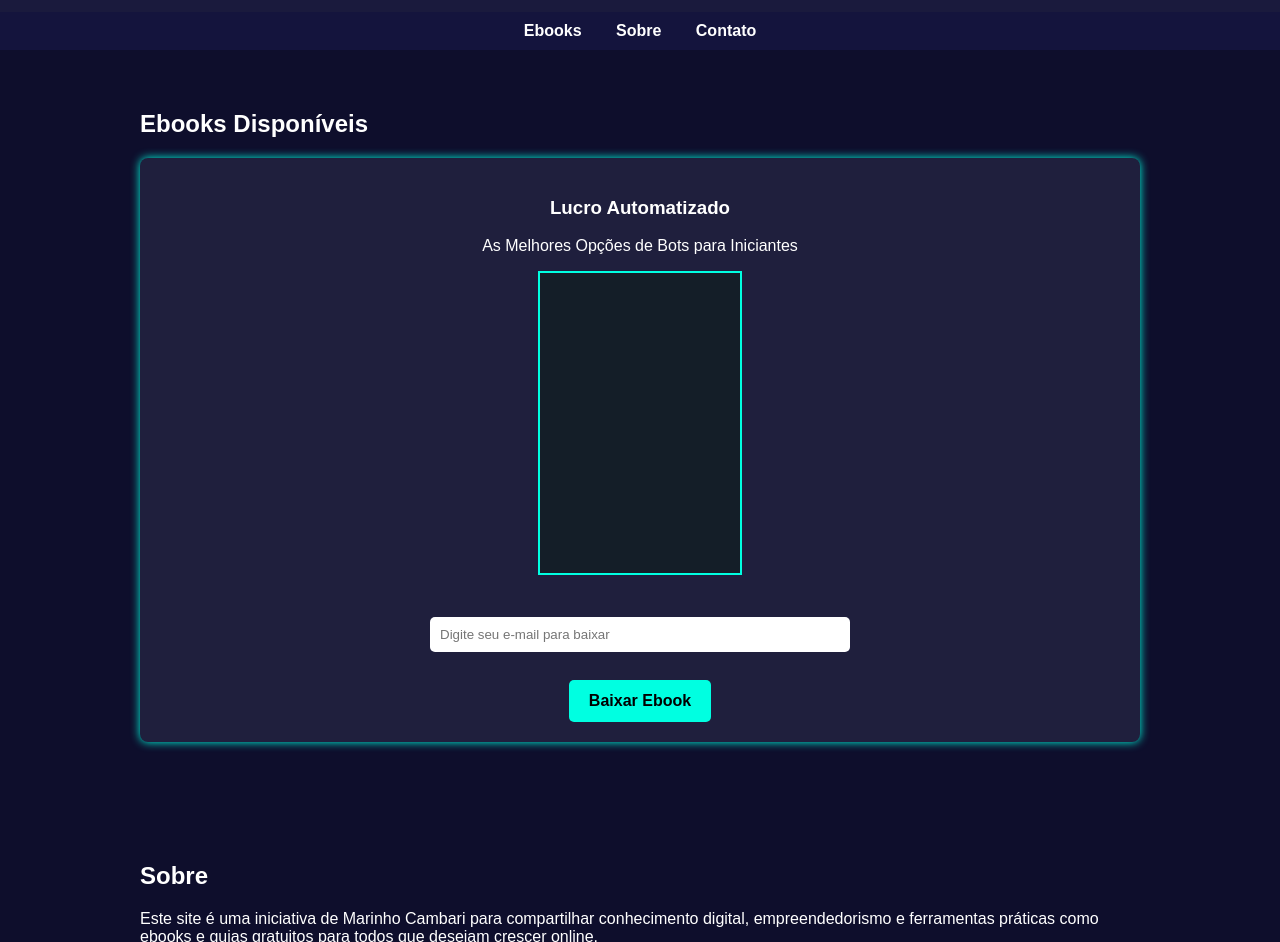
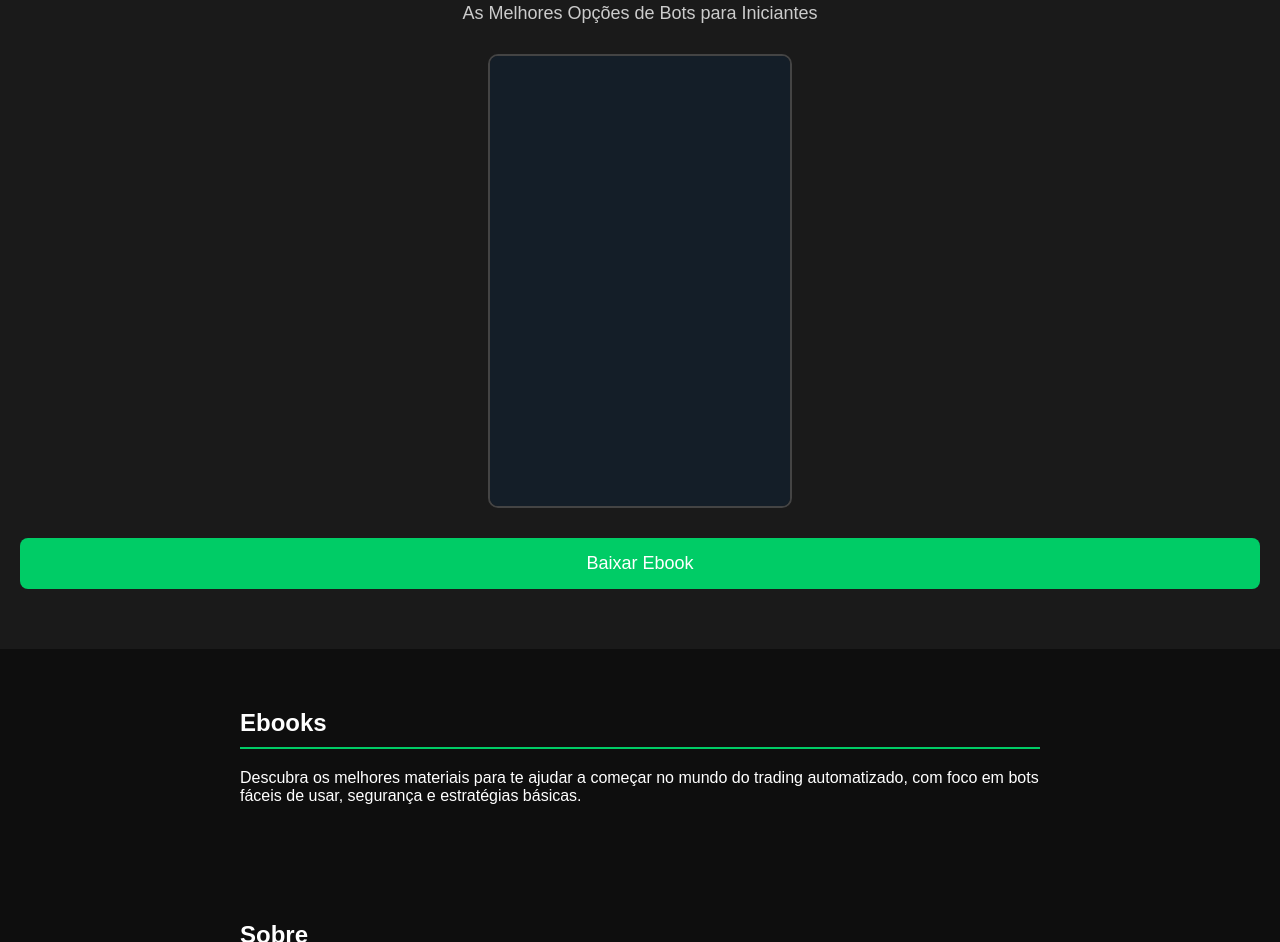
Before and after one commit to Marinhocambari/Marinho---Site, a plain HTML site: page index.html in a window 1280 px wide. Shown: the part 115-1057 px from the top of the page. Drawn offline with Linux system fonts and the light colour scheme.

Commit message:
Update index.html
Atualizando o arquivo do Index.html

```diff
--- a/index.html
+++ b/index.html
@@ -1,134 +1,97 @@
-
-<!DOCTYPE html>
+!DOCTYPE html>
 <html lang="pt">
 <head>
   <meta charset="UTF-8" />
   <meta name="viewport" content="width=device-width, initial-scale=1.0"/>
-  <title>Biblioteca Digital - Marinho</title>
+  <title>Lucro Automatizado</title>
   <style>
     body {
+      font-family: Arial, sans-serif;
+      background-color: #0e0e0e;
+      color: #ffffff;
       margin: 0;
-      font-family: 'Arial', sans-serif;
-      background-color: #0e0e2c;
-      color: white;
+      padding: 0;
     }
     header {
-      background-color: #1a1a3d;
-      padding: 20px;
+      background-color: #1a1a1a;
       text-align: center;
+      padding: 40px 20px;
     }
     header h1 {
+      font-size: 36px;
       margin: 0;
-      color: #00ffe1;
     }
-    nav {
-      background-color: #14143d;
-      padding: 10px 0;
+    header p {
+      font-size: 18px;
+      color: #ccc;
+    }
+    .capa {
+      display: block;
+      margin: 30px auto;
+      max-width: 300px;
+      border: 2px solid #444;
+      border-radius: 10px;
+    }
+    .botao-download {
+      display: block;
+      margin: 20px auto;
+      padding: 15px 25px;
+      background-color: #00cc66;
+      color: white;
+      font-size: 18px;
       text-align: center;
+      text-decoration: none;
+      border-radius: 8px;
+      transition: background 0.3s;
     }
-    nav a {
-      color: white;
-      text-decoration: none;
-      margin: 0 15px;
-      font-weight: bold;
+    .botao-download:hover {
+      background-color: #00994d;
     }
     section {
       padding: 40px 20px;
-      max-width: 1000px;
+      max-width: 800px;
       margin: auto;
     }
-    .ebook {
-      background: #1f1f3d;
-      padding: 20px;
-      margin: 20px 0;
-      border-radius: 8px;
-      box-shadow: 0 0 10px #00ffe1;
-      text-align: center;
-    }
-    .ebook img {
-      max-width: 200px;
-      margin-bottom: 10px;
-      border: 2px solid #00ffe1;
-    }
-    .btn {
-      background-color: #00ffe1;
-      color: #000;
-      padding: 12px 20px;
-      border-radius: 5px;
-      text-decoration: none;
-      font-weight: bold;
+    h2 {
+      border-bottom: 2px solid #00cc66;
+      padding-bottom: 10px;
     }
     footer {
-      background-color: #1a1a3d;
+      background-color: #1a1a1a;
+      color: #aaa;
       text-align: center;
       padding: 20px;
       margin-top: 40px;
     }
-    form {
-      display: flex;
-      flex-direction: column;
-      align-items: center;
-    }
-    input, textarea {
-      padding: 10px;
-      margin: 10px;
-      width: 80%;
-      max-width: 400px;
-      border-radius: 5px;
-      border: none;
-    }
-    input[type="submit"] {
-      background-color: #00ffe1;
-      color: black;
-      font-weight: bold;
-      cursor: pointer;
-    }
   </style>
 </head>
 <body>
+
   <header>
-    <h1>Biblioteca Digital</h1>
-    <p>Por Marinho Cambari</p>
+    <h1>Lucro Automatizado</h1>
+    <p>As Melhores Opções de Bots para Iniciantes</p>
+    <img src="capa-ebook.png" alt="Capa do Ebook" class="capa">
+    <a href="Lucro_Automatizado_Ebook.pdf" class="botao-download" download>Baixar Ebook</a>
   </header>
 
-  <nav>
-    <a href="#ebooks">Ebooks</a>
-    <a href="#sobre">Sobre</a>
-    <a href="#contato">Contato</a>
-  </nav>
-
   <section id="ebooks">
-    <h2>Ebooks Disponíveis</h2>
-    <div class="ebook">
-      <h3>Lucro Automatizado</h3>
-      <p>As Melhores Opções de Bots para Iniciantes</p>
-      <img src="capa-ebook.png" alt="Capa do Ebook">
-      <br><br>
-      <form action="#" method="POST">
-        <input type="email" placeholder="Digite seu e-mail para baixar" required />
-        <br>
-        <a class="btn" href="ebook-lucro-automatizado.pdf" download>Baixar Ebook</a>
-      </form>
-    </div>
+    <h2>Ebooks</h2>
+    <p>Descubra os melhores materiais para te ajudar a começar no mundo do trading automatizado, com foco em bots fáceis de usar, segurança e estratégias básicas.</p>
   </section>
 
   <section id="sobre">
     <h2>Sobre</h2>
-    <p>Este site é uma iniciativa de Marinho Cambari para compartilhar conhecimento digital, empreendedorismo e ferramentas práticas como ebooks e guias gratuitos para todos que desejam crescer online.</p>
+    <p>Este site é dedicado a todos que querem iniciar no universo dos investimentos automatizados com segurança e simplicidade. Criado por Marinho De Carvalho Cambari, o conteúdo é voltado especialmente para iniciantes em Angola, Moçambique e outros países lusófonos.</p>
   </section>
 
   <section id="contato">
     <h2>Contato</h2>
-    <form action="mailto:teuemail@example.com" method="POST" enctype="text/plain">
-      <input type="text" name="nome" placeholder="Seu nome" required>
-      <input type="email" name="email" placeholder="Seu e-mail" required>
-      <textarea name="mensagem" rows="5" placeholder="Sua mensagem" required></textarea>
-      <input type="submit" value="Enviar">
-    </form>
+    <p>Para dúvidas, parcerias ou sugestões, entre em contato através do e-mail: <strong>marinho@email.com</strong></p>
   </section>
 
   <footer>
-    <p>&copy; 2025 Marinho Cambari - Todos os direitos reservados</p>
+    <p>&copy; 2025 Lucro Automatizado. Todos os direitos reservados.</p>
   </footer>
+
 </body>
 </html>
```
